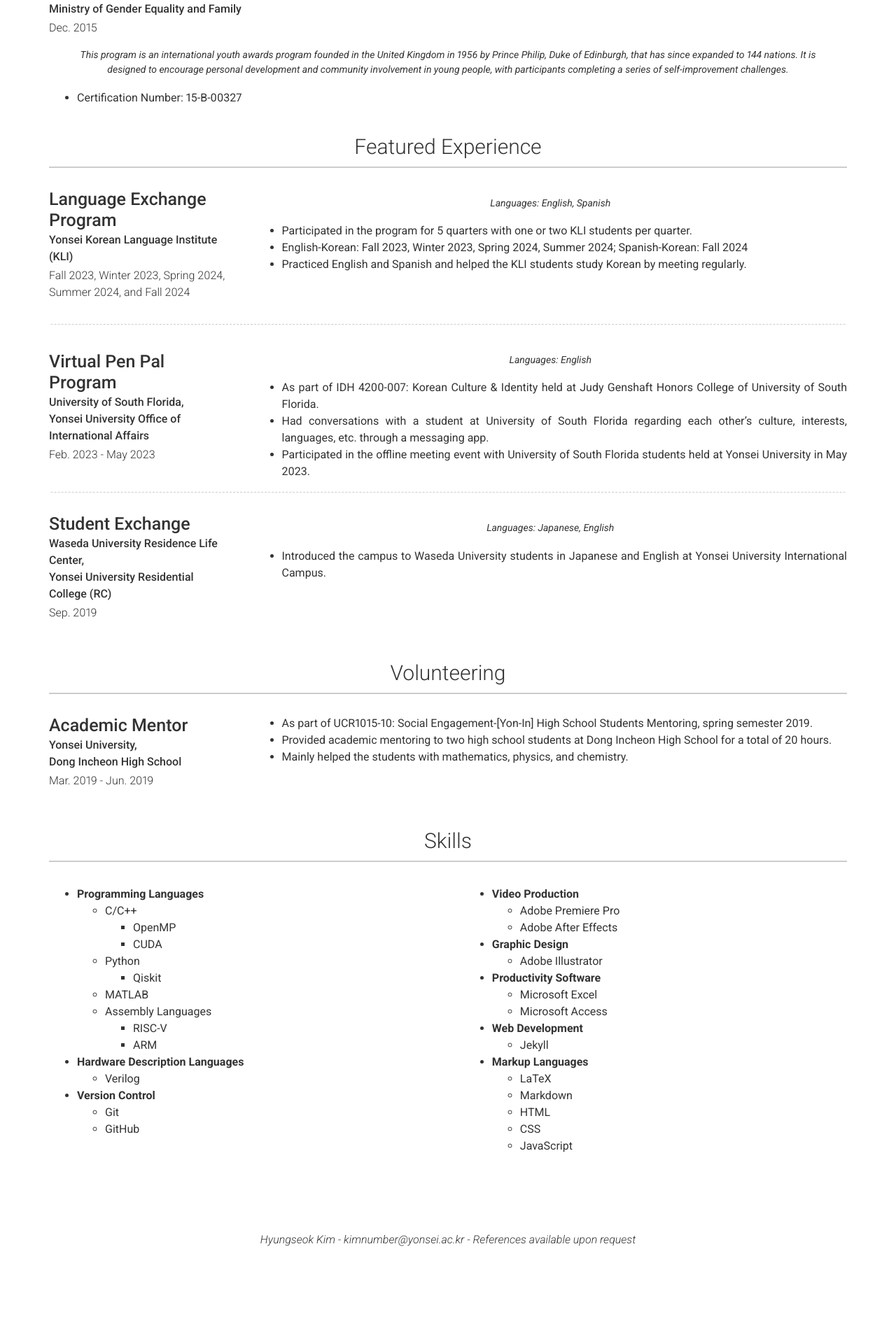
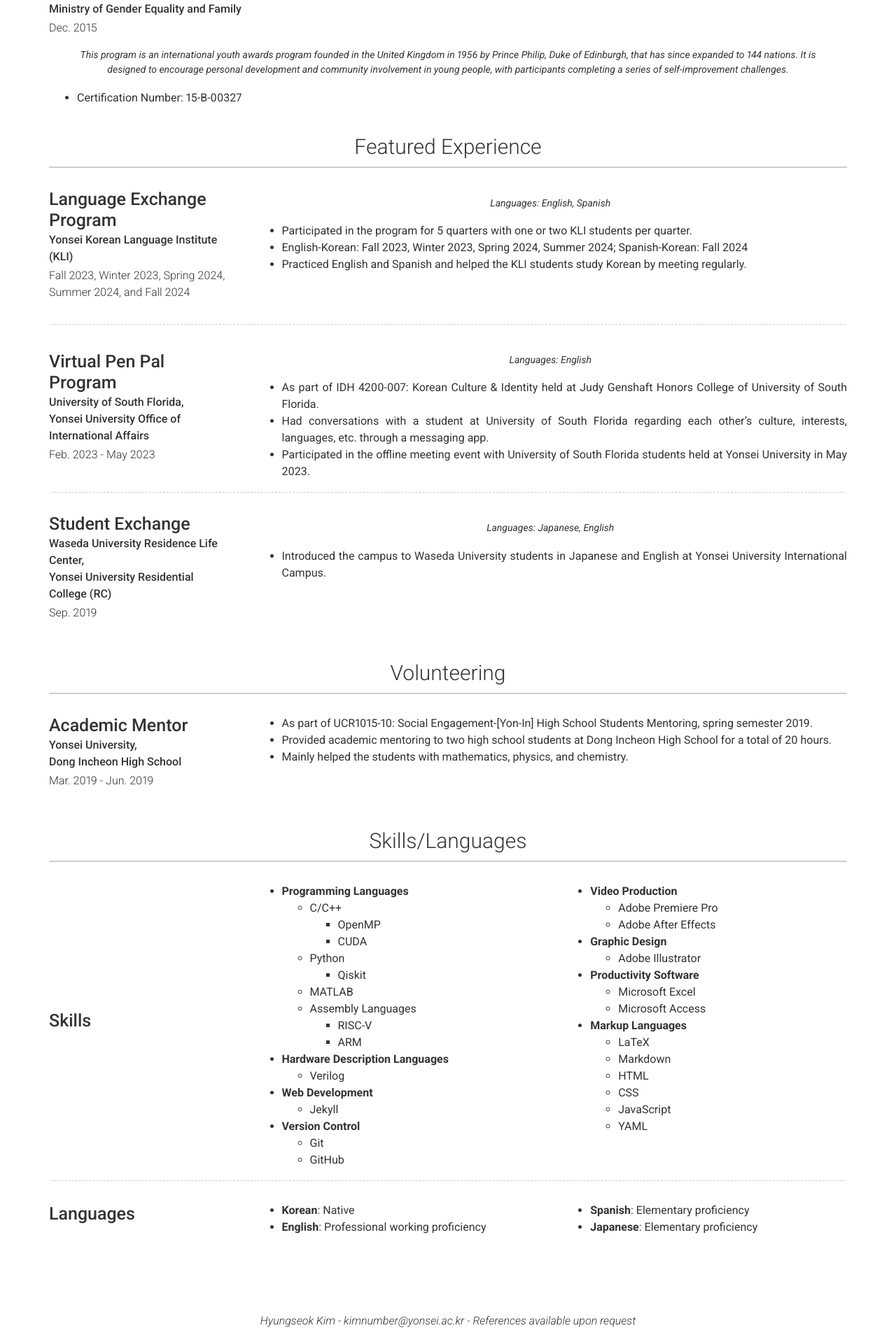
Before and after one commit to fluorite42/deprecated-website, a Jekyll site: the page built from index.markdown, in a window 1280 px wide. Shown: the part 4083-5991 px from the top of the page at 70% size. Built offline with Jekyll 4.4.1, drawn with Linux system fonts in a browser that asks for light colours; nearby versions of some CDN libraries; before the commit the page ends 5875 px from its top, so only the background shows below that.

Commit message:
ADD Lanf

```diff
--- a/_data/skills.yml
+++ b/_data/skills.yml
@@ -1,9 +1,9 @@
 content:
-  - title: Skills
+  - title: Skills/Languages
     layout: list
     content:
-      - layout: top
-        title:
+      - layout: left
+        title: Skills
         description:
           - name: |
               - **Programming Languages**
@@ -18,6 +18,8 @@ content:
                   - ARM
               - **Hardware Description Languages**
                 - Verilog
+              - **Web Development**
+                - Jekyll
               - **Version Control**
                 - Git
                 - GitHub
@@ -30,11 +32,21 @@ content:
               - **Productivity Software**
                 - Microsoft Excel
                 - Microsoft Access
-              - **Web Development**
-                - Jekyll
               - **Markup Languages**
                 - LaTeX
                 - Markdown
                 - HTML
                 - CSS
                 - JavaScript
+                - YAML
+        border: weak
+
+      - layout: left
+        title: Languages
+        description:
+          - name: |
+              - **Korean**: Native
+              - **English**: Professional working proficiency
+          - name: |
+              - **Spanish**: Elementary proficiency
+              - **Japanese**: Elementary proficiency
```
